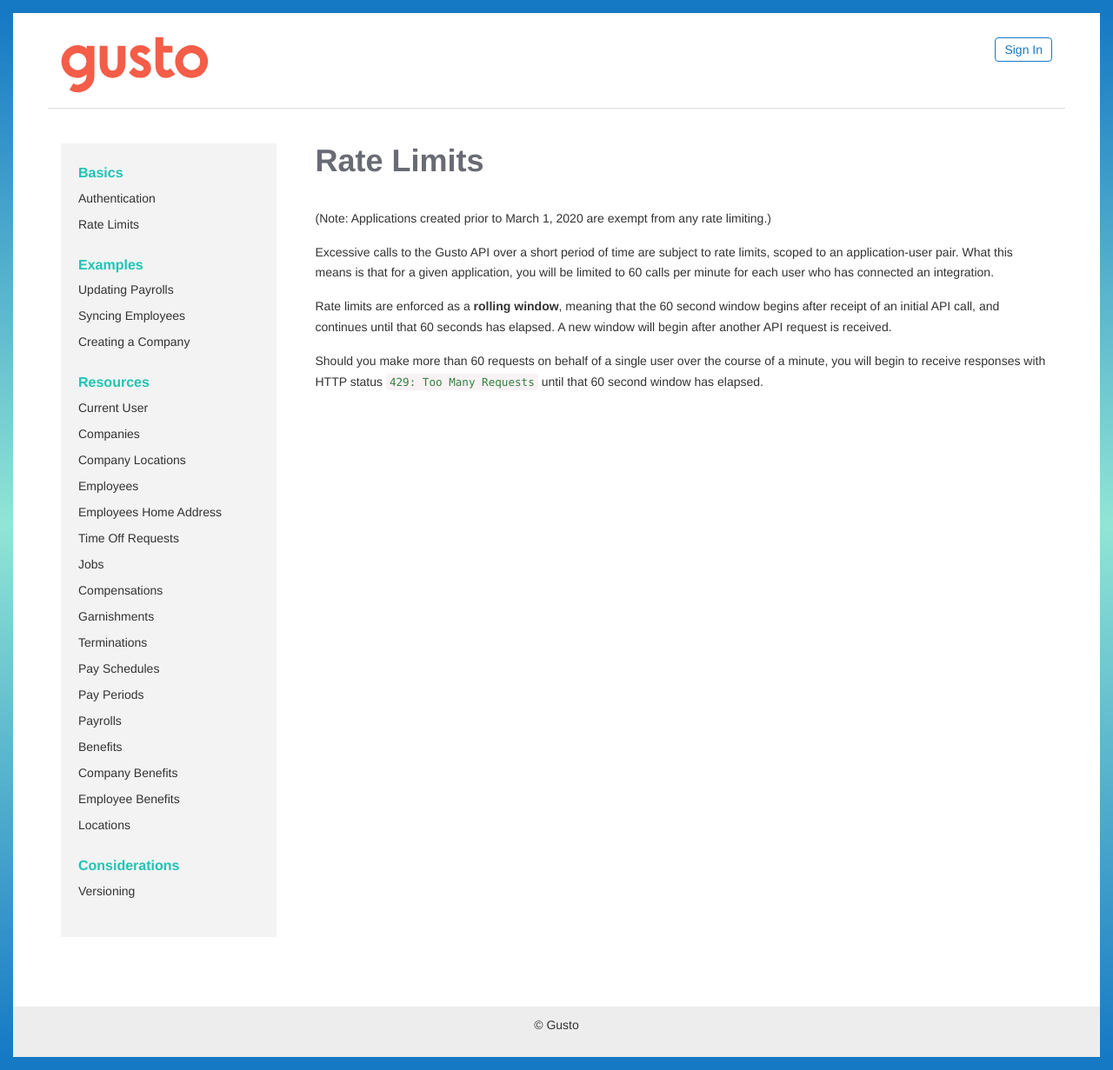
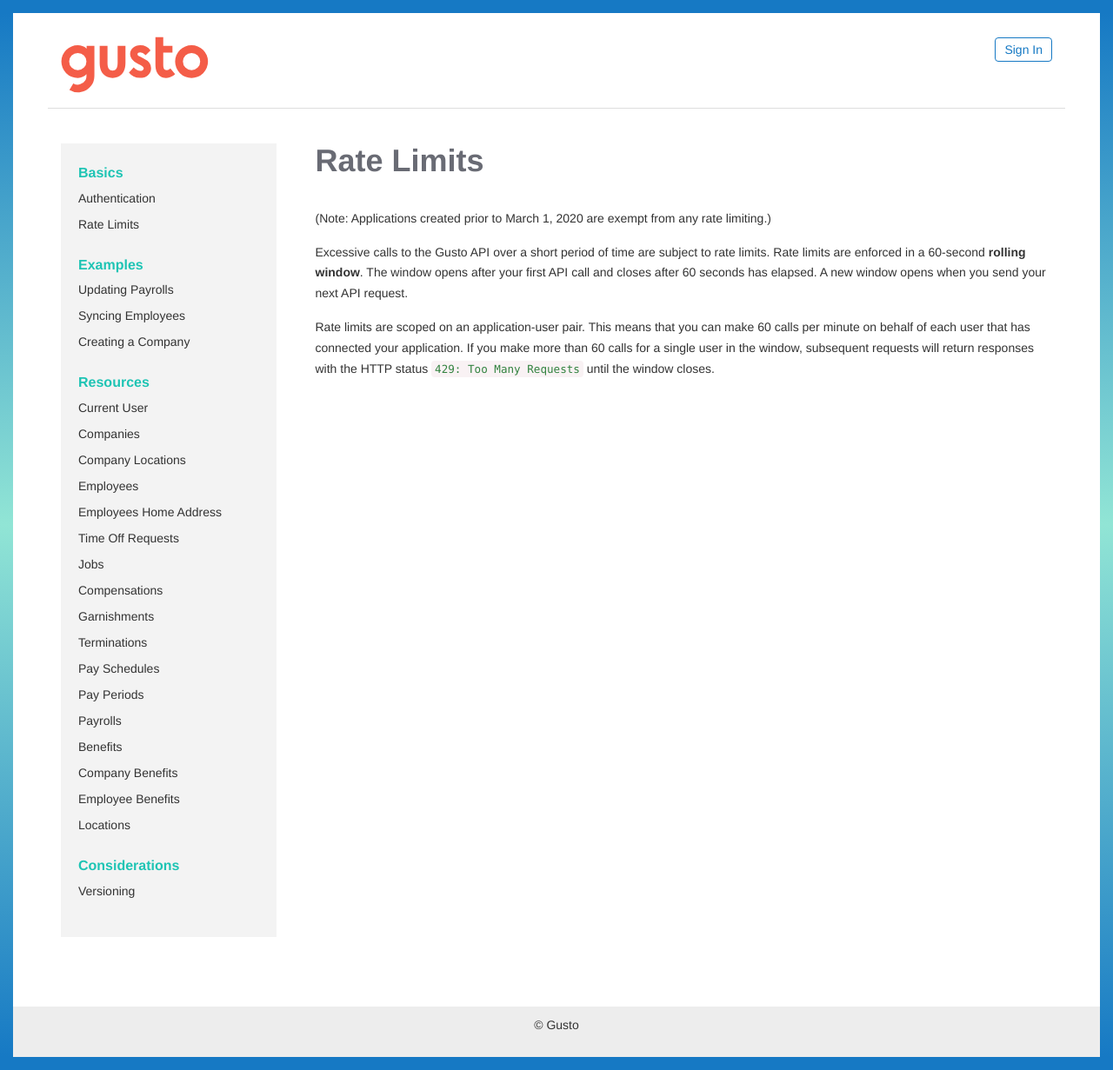
Before and after one commit to Gusto/gusto.github.io, a Jekyll site: the page built from _posts/2020-03-18-rate-limits.markdown, in a window 1280 px wide. Shown: the whole page at 87% size. Built offline with Jekyll 4.4.1, drawn with Linux system fonts in a browser that asks for light colours.

Commit message:
Update wording of rate limiting description

```diff
--- a/_posts/2020-03-18-rate-limits.markdown
+++ b/_posts/2020-03-18-rate-limits.markdown
@@ -8,8 +8,6 @@
 
 (Note: Applications created prior to March 1, 2020 are exempt from any rate limiting.)
 
-Excessive calls to the Gusto API over a short period of time are subject to rate limits, scoped to an application-user pair. What this means is that for a given application, you will be limited to 60 calls per minute for each user who has connected an integration.
+Excessive calls to the Gusto API over a short period of time are subject to rate limits. Rate limits are enforced in a 60-second **rolling window**. The window opens after your first API call and closes after 60 seconds has elapsed. A new window opens when you send your next API request.
 
-Rate limits are enforced as a **rolling window**, meaning that the 60 second window begins after receipt of an initial API call, and continues until that 60 seconds has elapsed. A new window will begin after another API request is received.
-
-Should you make more than 60 requests on behalf of a single user over the course of a minute, you will begin to receive responses with HTTP status `429: Too Many Requests` until that 60 second window has elapsed.
+Rate limits are scoped on an application-user pair. This means that you can make 60 calls per minute on behalf of each user that has connected your application. If you make more than 60 calls for a single user in the window, subsequent requests will return responses with the HTTP status `429: Too Many Requests` until the window closes.
```
